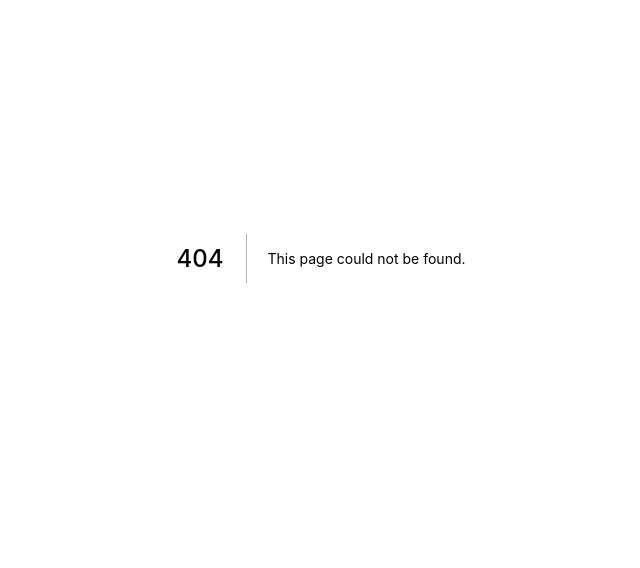
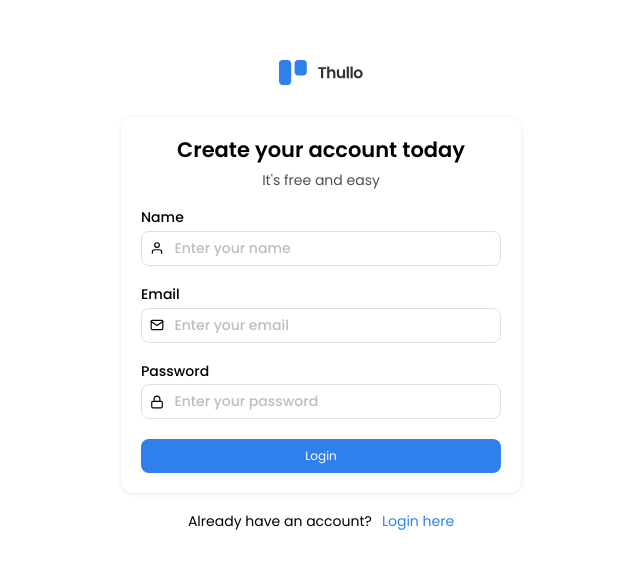
Before and after one commit to Yanto3528/thullo, a Next.js app: page /signup in a window 1280 px wide. Before the commit this address had no page. Shown: the part 142-710 px from the top of the page, without its empty margins (319-959 px from the left). Built offline with nearby package versions, Linux system fonts and the light colour scheme.

Commit message:
adde signup page component

```diff
--- /dev/null
+++ b/src/layout/signup/index.ts
@@ -0,0 +1 @@
+export * from './signup'
--- /dev/null
+++ b/src/layout/signup/signup.tsx
@@ -0,0 +1,93 @@
+import { Mail, Lock, User as UserIcon } from 'react-feather'
+import Image from 'next/image'
+import Link from 'next/link'
+import { useForm } from 'react-hook-form'
+
+import { Text, Heading, Input, Button, Flex, Label } from '@/ui-components'
+
+import { Wrapper, CardFormWrapper } from './styles'
+import { FormValues } from './types'
+import { nameValidator, emailValidator, passwordValidator } from './validators'
+
+export const SignupForm = () => {
+  const {
+    register,
+    handleSubmit,
+    formState: { errors },
+  } = useForm<FormValues>()
+
+  const onSubmit = (data: FormValues) => {
+    // eslint-disable-next-line
+    console.log(data)
+  }
+
+  return (
+    <Wrapper>
+      <Image src='/images/Logo.svg' width={85} height={29} alt='thullo logo' />
+      <CardFormWrapper onSubmit={handleSubmit(onSubmit)}>
+        <Heading as='h2' align='center' weight={600}>
+          Create your account today
+        </Heading>
+        <Text color='gray2' align='center' mt='1rem' mb='2rem'>
+          It&apos;s free and easy
+        </Text>
+        <Flex direction='column' alignItems='stretch' gap='2rem'>
+          <div>
+            <Label htmlFor='name'>Name</Label>
+            <Input
+              type='text'
+              id='name'
+              placeholder='Enter your name'
+              leftElement={<UserIcon size='1.4rem' />}
+              {...register('name', nameValidator)}
+            />
+            {errors.name && (
+              <Text color='red' size='1.2rem'>
+                {errors.name.message}
+              </Text>
+            )}
+          </div>
+          <div>
+            <Label htmlFor='email'>Email</Label>
+            <Input
+              type='email'
+              id='email'
+              placeholder='Enter your email'
+              leftElement={<Mail size='1.4rem' />}
+              {...register('email', emailValidator)}
+            />
+            {errors.email && (
+              <Text color='red' size='1.2rem'>
+                {errors.email.message}
+              </Text>
+            )}
+          </div>
+          <div>
+            <Label htmlFor='password'>Password</Label>
+            <Input
+              type='password'
+              id='password'
+              placeholder='Enter your password'
+              leftElement={<Lock size='1.4rem' />}
+              {...register('password', passwordValidator)}
+            />
+            {errors.password && (
+              <Text color='red' size='1.2rem'>
+                {errors.password.message}
+              </Text>
+            )}
+          </div>
+          <Button justify='center' padding='1rem 2.4rem'>
+            Login
+          </Button>
+        </Flex>
+      </CardFormWrapper>
+      <Flex gap='1rem' margin='2rem 0 0 0'>
+        <Text>Already have an account?</Text>
+        <Link href='/login'>
+          <a>Login here</a>
+        </Link>
+      </Flex>
+    </Wrapper>
+  )
+}
--- /dev/null
+++ b/src/layout/signup/styles.ts
@@ -0,0 +1,20 @@
+import styled from 'styled-components'
+
+export const Wrapper = styled.div`
+  display: flex;
+  flex-direction: column;
+  align-items: center;
+  width: 100vw;
+  height: 100vh;
+  padding: 2rem;
+  padding-top: 20rem;
+`
+
+export const CardFormWrapper = styled.form`
+  padding: 2rem;
+  margin-top: 3rem;
+  border-radius: ${({ theme }) => theme.radius.lg};
+  box-shadow: 0 1px 5px rgba(0 0 0 / 10%);
+  width: 40rem;
+  max-width: 100%;
+`
--- /dev/null
+++ b/src/layout/signup/types.ts
@@ -0,0 +1,5 @@
+export interface FormValues {
+  name: string
+  email: string
+  password: string
+}
--- /dev/null
+++ b/src/layout/signup/validators.ts
@@ -0,0 +1,28 @@
+import { validateEmail } from '@/utils'
+
+export const nameValidator = {
+  required: 'Name is required',
+}
+
+export const emailValidator = {
+  required: 'Email is required',
+  validate: (value: string) => {
+    if (!validateEmail(value)) {
+      return 'Please enter a valid email'
+    }
+
+    return true
+  },
+}
+
+export const passwordValidator = {
+  required: 'Password is required',
+  minLength: {
+    value: 6,
+    message: 'Password must be between 6 and 20 characters',
+  },
+  maxLength: {
+    value: 20,
+    message: 'Password must be between 6 and 20 characters',
+  },
+}
--- /dev/null
+++ b/src/pages/signup.tsx
@@ -0,0 +1,7 @@
+import { SignupForm } from '@/layout/signup'
+
+const Signup = () => {
+  return <SignupForm />
+}
+
+export default Signup
```
